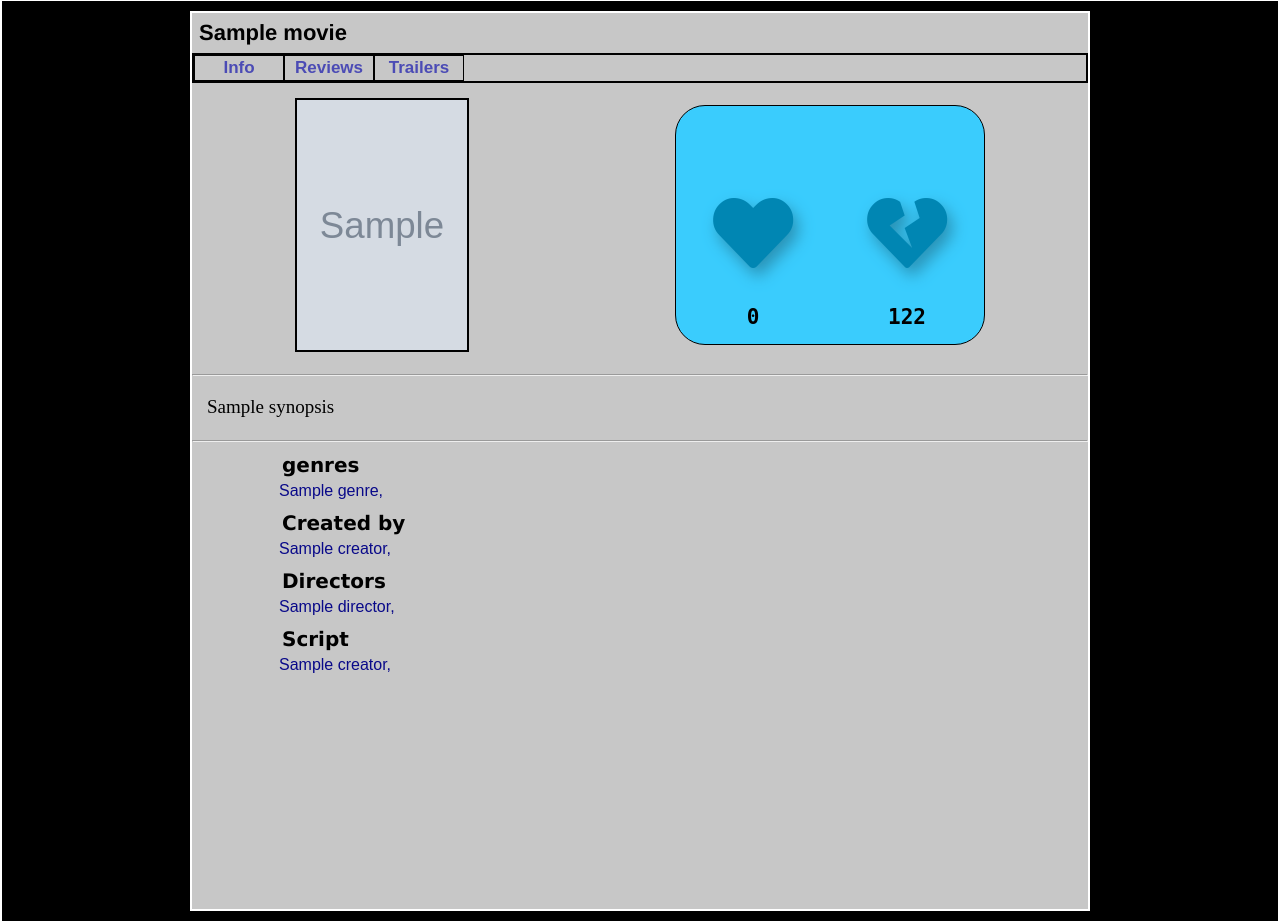
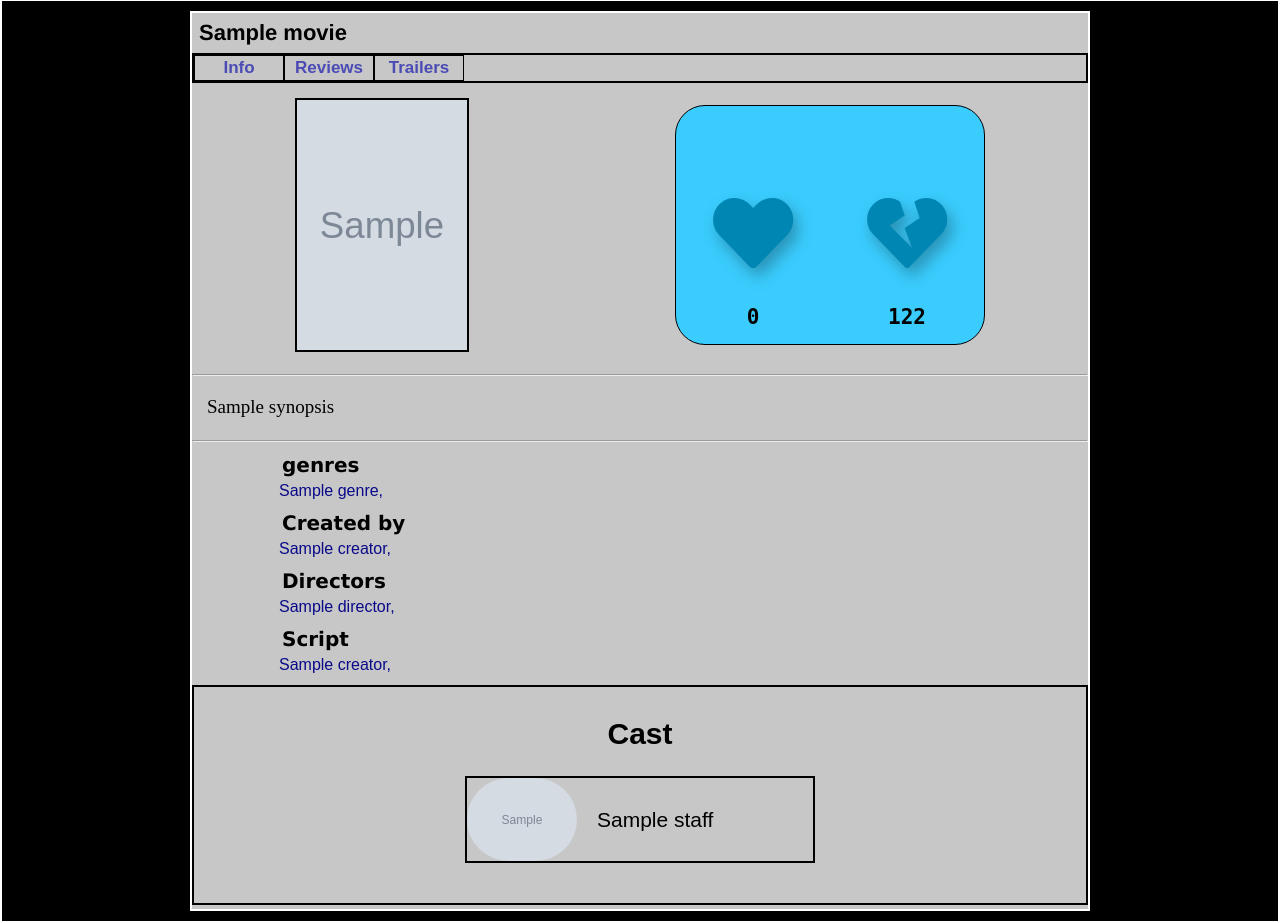
Before and after one commit to LuisJZ2004/buskisterclansa, a Django app: template buskisterclansa/movies/templates/movies/movie.html in a window 1280 px wide. Shown: the part 213-1136 px from the top of the page. Run offline with Django 4.2, Linux system fonts and the light colour scheme; the template is opened without the code that fills it: most values are stand-ins (such as "Sample title", 1, 10 or a date in 2020); grey boxes marked "Sample" are stand-in pictures; some libraries are stand-ins or nearby versions.

Commit message:
cast styles done

```diff
--- a/buskisterclansa/movies/templates/movies/movie.html
+++ b/buskisterclansa/movies/templates/movies/movie.html
@@ -86,6 +86,53 @@
       }
       .general-info .staff a:hover {
         color: #9738ff;
+      }
+
+      .cast .actor img{
+        border-radius: 50px;
+      }
+      .cast .actor {
+        border: 2px solid black;
+        width: 350px;
+        margin-bottom: 10px;
+        display: flex;
+        align-items: center
+      }
+
+      .cast{
+        border: 2px solid black;
+        padding: 30px;
+        display: flex;
+        flex-direction: column;
+        justify-content: center;
+        align-items: center;
+      }
+      .cast .cast-title{
+        margin-bottom: 25px;
+      }
+      .cast .cast-title h2 {
+        color: black;
+        font-family: Arial;
+        font-size: 3.0rem;
+      }
+      .cast .actor span{
+        margin-left: 20px;
+      }
+      .cast .actor span a {
+        font-size: 2.1rem;
+        font-family: Arial;
+        color: black;
+      }
+      .cast .actor span a:hover {
+        color: #747474;
+      }
+      .cast .view-more a h2{
+        font-size: 2.3rem;
+        font-family: monospace;
+        color: black;
+      }
+      .cast .view-more a h2:hover{
+        color: #747474;
       }
 </style>
 {% endblock my_style %}
@@ -176,6 +223,30 @@
   </div>
 </div>
 
+<div class="cast">
+  <div class="cast-title">
+    <h2>Cast</h2>
+  </div>
+  {% for staff in cast %}
+  <div class="actor">
+    <img src={{ staff.image.url }} alt="" width="110px" >
+    <span>
+      <a href="">
+        {{ staff.name }}
+      </a>
+    </span>
+  </div>
+  {% endfor %}
+
+  {% if cast_len > 5 %}
+  <div class="view-more">
+    <a href="">
+      <h2>View more</h2>
+    </a>
+  </div>
+
+  {% endif %}
+</div>
 
 
 {% endblock movie_content %}
--- a/buskisterclansa/movies/views.py
+++ b/buskisterclansa/movies/views.py
@@ -31,6 +31,8 @@ class MovieView(DetailView):
             "created_by": self.get_object().created_by.all().order_by("createdby__order"),
             "script": self.get_object().scripts.all().order_by("script__order"),
             "producers": self.get_object().producers.all().order_by("producer__order"),
+            "cast": self.get_object().casts.all().order_by("cast__order")[:5],
+            "cast_len": len(self.get_object().casts.all().order_by("cast__order")),
         }
 
         return context
```
